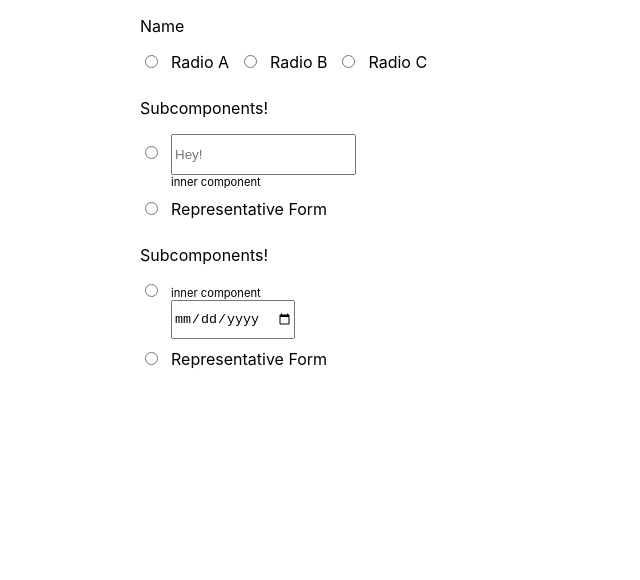
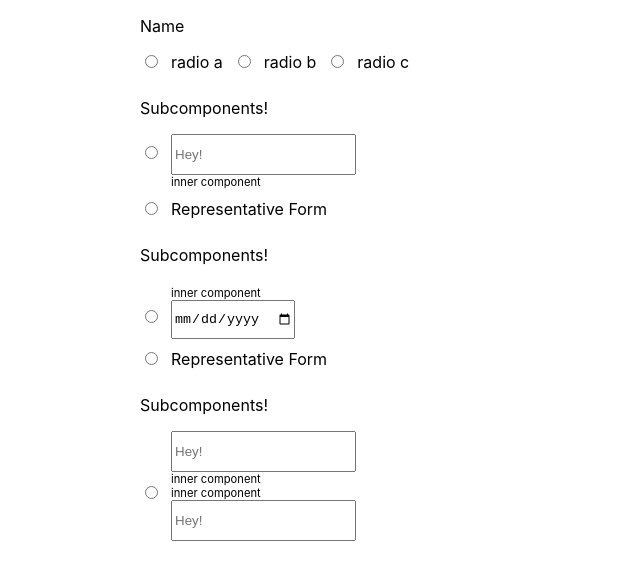
Before and after one commit to mario-chandra/keda, a React (Create React App) app: page / in a window 1280 px wide. Shown: the top 580 px of the page, without its empty margins (0-640 px from the left). Built offline with nearby package versions, Linux system fonts and the light colour scheme.

Commit message:
other Subcomponent

```diff
--- a/src/App.js
+++ b/src/App.js
@@ -1,29 +1,42 @@
 import Radio from "./Component/Radio";
 import Input from "./Component/Input";
 import Date from "./Component/Date";
+import SubCom1 from "./Component/SubCom1";
 import { Container, FlexContainer } from "./Style/StyledComponent";
 
 const input = <Input />;
 const date = <Date />;
+const subcom1 = <SubCom1 />;
 
 function App() {
+  const letter = ["a", "b", "c"];
   return (
     <Container>
+      {/* label */}
       <div>
         <p>Name</p>
         <FlexContainer>
-          <Radio id="name" name="name" label="Radio A" />
-          <Radio id="name" name="name" label="Radio B" />
-          <Radio id="name" name="name" label="Radio C" />
+          {letter.map((e) => {
+            return (
+              <div>
+                <Radio id="name" name="name" label={`radio ${e}`} />
+              </div>
+            );
+          })}
         </FlexContainer>
       </div>
 
+      {/* Text Input */}
       <div>
         <p>Subcomponents!</p>
-        <Radio label={input} name="1" />
+        <div>
+          <Radio label={input} name="1" />
+        </div>
+
         <Radio label="Representative Form" name="1" />
       </div>
 
+      {/* Date Input */}
       <div>
         <p>Subcomponents!</p>
         <div style={{ display: "flex" }}>
@@ -32,6 +45,14 @@ function App() {
 
         <Radio label="Representative Form" name="1" />
       </div>
+
+      {/* Other Subcomponent */}
+      <div>
+        <p>Subcomponents!</p>
+        <div style={{ display: "flex" }}>
+          <Radio label={subcom1} name="helo" />
+        </div>
+      </div>
     </Container>
   );
 }
--- a/src/Component/Input.jsx
+++ b/src/Component/Input.jsx
@@ -5,11 +5,11 @@ const Input = () => {
     <>
       <input
         style={{ height: "35px" }}
-        id="test"
+        id="hey"
         type="text"
         placeholder="Hey!"
       />
-      <label style={{ display: "block", fontSize: "0.7em" }} htmlFor="test">
+      <label style={{ display: "block", fontSize: "0.7em" }} htmlFor="hey">
         inner component
       </label>
     </>
--- a/src/Component/Radio.jsx
+++ b/src/Component/Radio.jsx
@@ -7,7 +7,7 @@ const Radio = (props) => {
     input.current.focus();
   };
   return (
-    <div>
+    <>
       <input type="radio" id={props.id} name={props.name} onClick={onClick} />
 
       <div style={{ display: "inline" }}>
@@ -19,7 +19,7 @@ const Radio = (props) => {
           {props.label}
         </label>
       </div>
-    </div>
+    </>
   );
 };
 
--- a/src/Component/SubCom1.jsx
+++ b/src/Component/SubCom1.jsx
@@ -2,7 +2,7 @@ import React from "react";
 
 const SubCom1 = () => {
   return (
-    <div>
+    <>
       <div>
         <input
           style={{ height: "35px" }}
@@ -15,17 +15,17 @@ const SubCom1 = () => {
         </label>
       </div>
       <div>
+        <label style={{ display: "block", fontSize: "0.7em" }} htmlFor="test">
+          inner component
+        </label>
         <input
           style={{ height: "35px" }}
           id="test"
           type="text"
           placeholder="Hey!"
         />
-        <label style={{ display: "block", fontSize: "0.7em" }} htmlFor="test">
-          inner component
-        </label>
       </div>
-    </div>
+    </>
   );
 };
 
```
